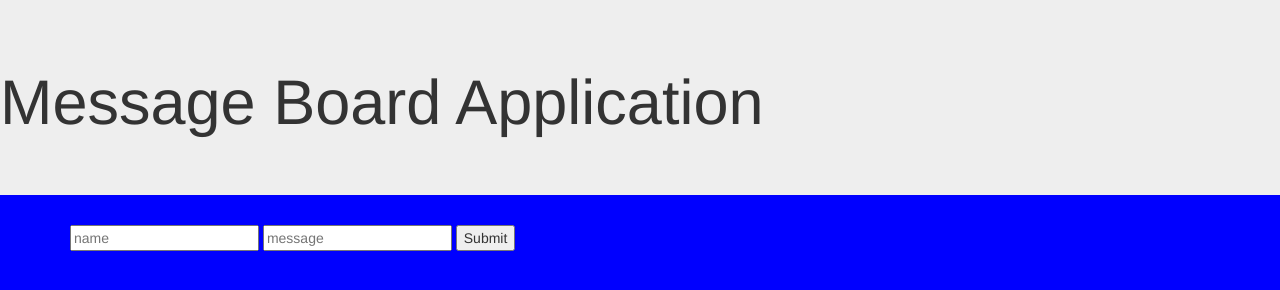
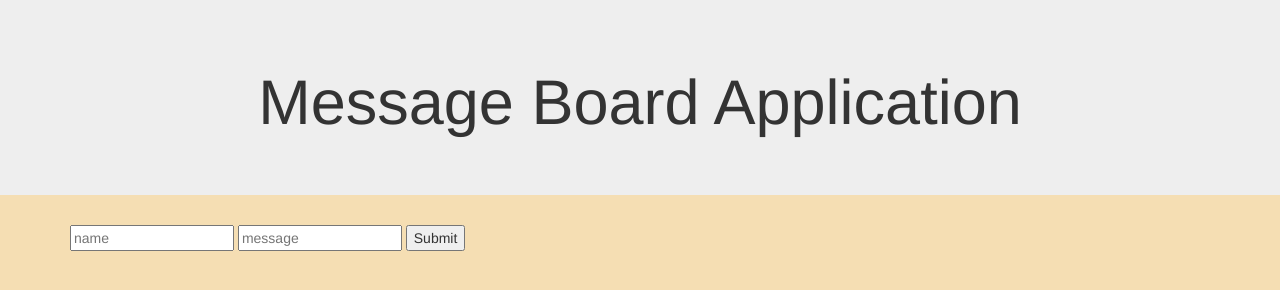
Before and after one commit to karabayse/omega-code-challenge-5, a website: page public/views/index.html in a window 1280 px wide. Drawn offline with Linux system fonts and the light colour scheme; files that its build step writes are made by us from their sources; no server answers; files whose address does not match are found by name.

```diff
--- a/public/styles/styles.css
+++ b/public/styles/styles.css
@@ -1,3 +1,9 @@
+.jumbotron {
+  text-align: center;
+  font-family: Helvetica;
+}
+
 body {
-  background-color: blue;
+  background-color: Wheat;
+  font-family: Helvetica;
 }
```
Also changed, not shown: public/views/index.html (+0 -1 lines), README.md.
